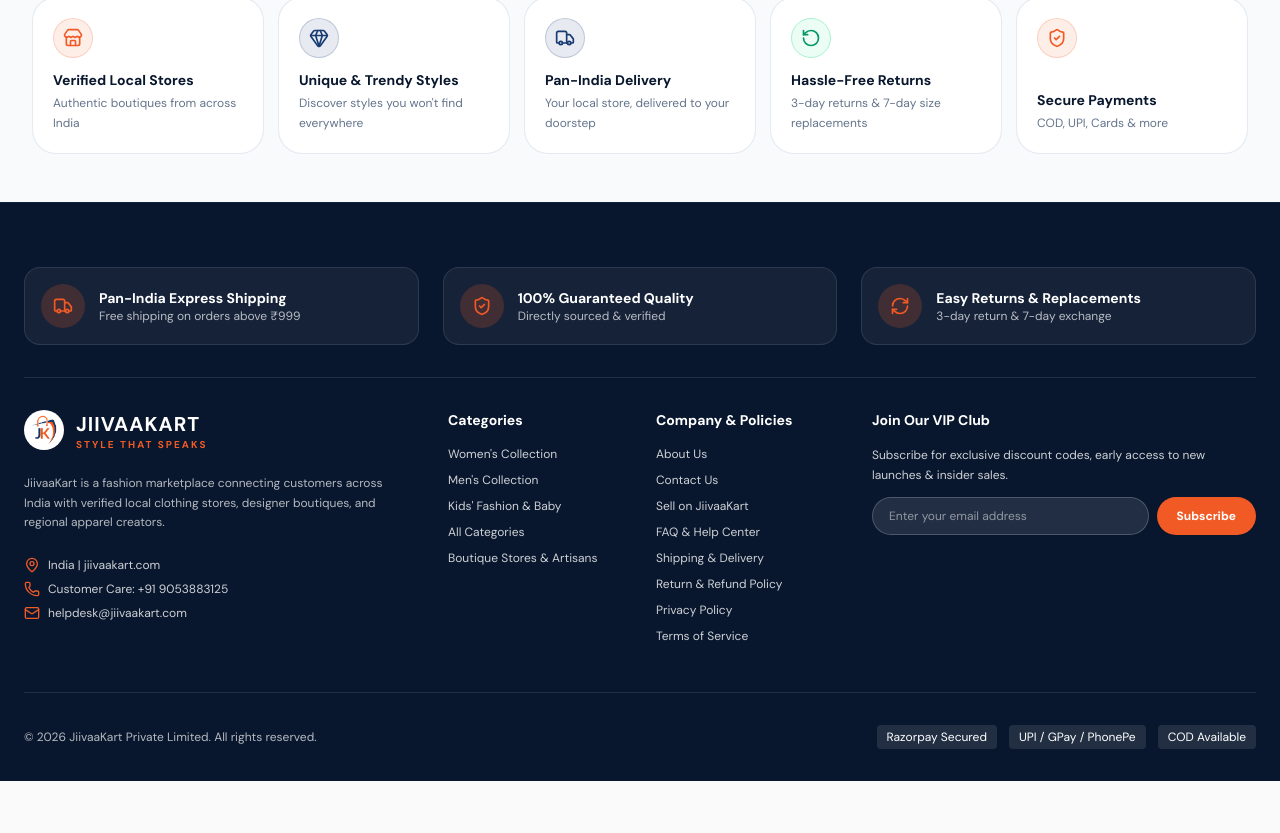
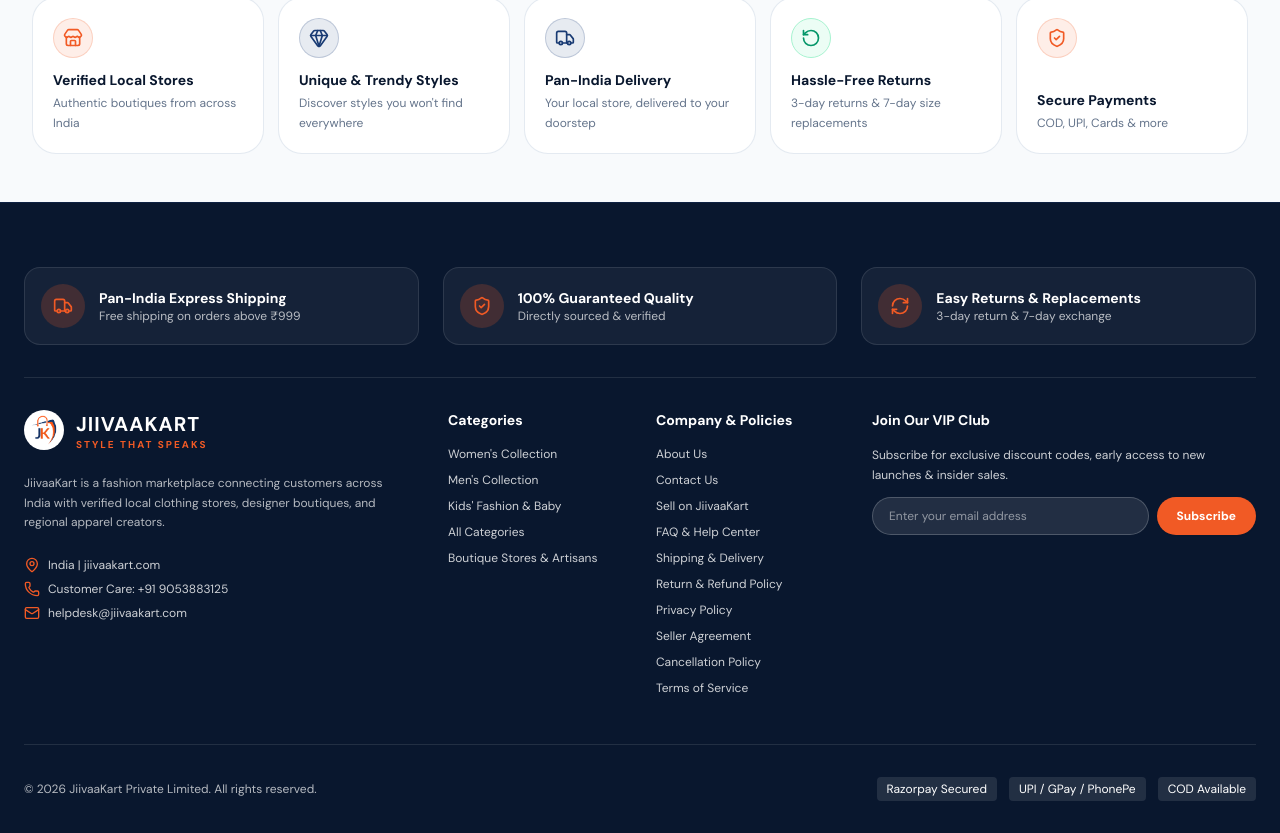
Before and after one commit to Guriaulakh0818/navya_collection, a Next.js app: page / in a window 1280 px wide. Shown: the part 1722-2555 px from the top of the page. Before the commit the page ends 2503 px from the top, so only its background shows below. Built offline with nearby package versions, Linux system fonts and the light colour scheme; no server answers; the database is empty.

Commit message:
fix(seo): add missing footer policy links for complete crawl coverage

```diff
--- a/middleware.ts
+++ b/middleware.ts
@@ -69,7 +69,11 @@
     'https'
   ).toLowerCase();
 
-  // 2. WWW CANONICALIZATION (legacy www.navyacollection.store)
+  // 2. WWW CANONICALIZATION (www.jiivaakart.com → jiivaakart.com & legacy www.navyacollection.store)
+  if (currentHost === 'www.jiivaakart.com') {
+    const canonicalUrl = new URL(`${pathname}${req.nextUrl.search}`, 'https://jiivaakart.com');
+    return NextResponse.redirect(canonicalUrl, 308);
+  }
   if (currentHost === 'www.navyacollection.store') {
     const canonicalUrl = new URL(
       `${pathname}${req.nextUrl.search}`,
--- a/next.config.mjs
+++ b/next.config.mjs
@@ -204,6 +204,17 @@
         has: [
           {
             type: 'host',
+            value: 'www.jiivaakart.com',
+          },
+        ],
+        destination: 'https://jiivaakart.com/:path*',
+        permanent: true,
+      },
+      {
+        source: '/:path*',
+        has: [
+          {
+            type: 'host',
             value: 'www.navyacollection.store',
           },
         ],
--- a/src/frontend/components/layout/footer/Footer.tsx
+++ b/src/frontend/components/layout/footer/Footer.tsx
@@ -222,6 +222,16 @@
                   </Link>
                 </li>
                 <li>
+                  <Link href="/seller-agreement" className="hover:text-orange transition-colors">
+                    Seller Agreement
+                  </Link>
+                </li>
+                <li>
+                  <Link href="/cancellation-policy" className="hover:text-orange transition-colors">
+                    Cancellation Policy
+                  </Link>
+                </li>
+                <li>
                   <Link
                     href="/terms-and-conditions"
                     className="hover:text-orange transition-colors"
```
